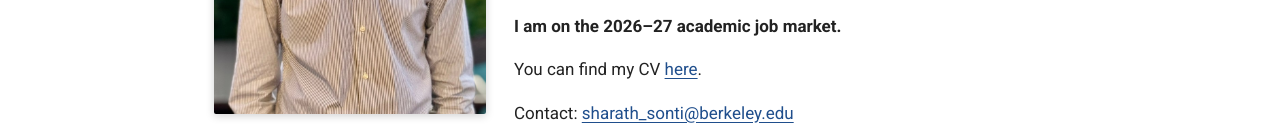
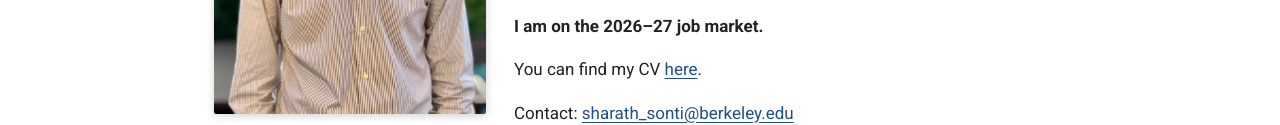
Before and after one commit to sharathsonti/sharathsonti.github.io, a plain HTML site: page index.html in a window 1280 px wide. Shown: the part 490-615 px from the top of the page. Drawn offline with Linux system fonts and the light colour scheme.

Commit message:
Homepage: shorten job-market line
Co-Authored-By: Claude Opus 5.5 <noreply@anthropic.com>

```diff
--- a/index.html
+++ b/index.html
@@ -70,7 +70,7 @@
 
         <p>I am a macroeconomist with interests in Monetary Economics, Financial Economics, Expectation Formation, and Household Finance. I study how households, firms, and financial markets form expectations. My current projects examine the welfare costs of inflation, the role of information frictions and overconfidence in firms' expectations and aggregate inflation dynamics, the effects of FOMC disagreement on monetary policy uncertainty, and the influence of households' experiences of local house-price growth on mortgage borrowing and delinquency.</p>
 
-        <p><strong>I am on the 2026&ndash;27 academic job market.</strong></p>
+        <p><strong>I am on the 2026&ndash;27 job market.</strong></p>
 
         <p>You can find my CV <a href="Sharath_Sonti_CV.pdf">here</a>.</p>
 
```
